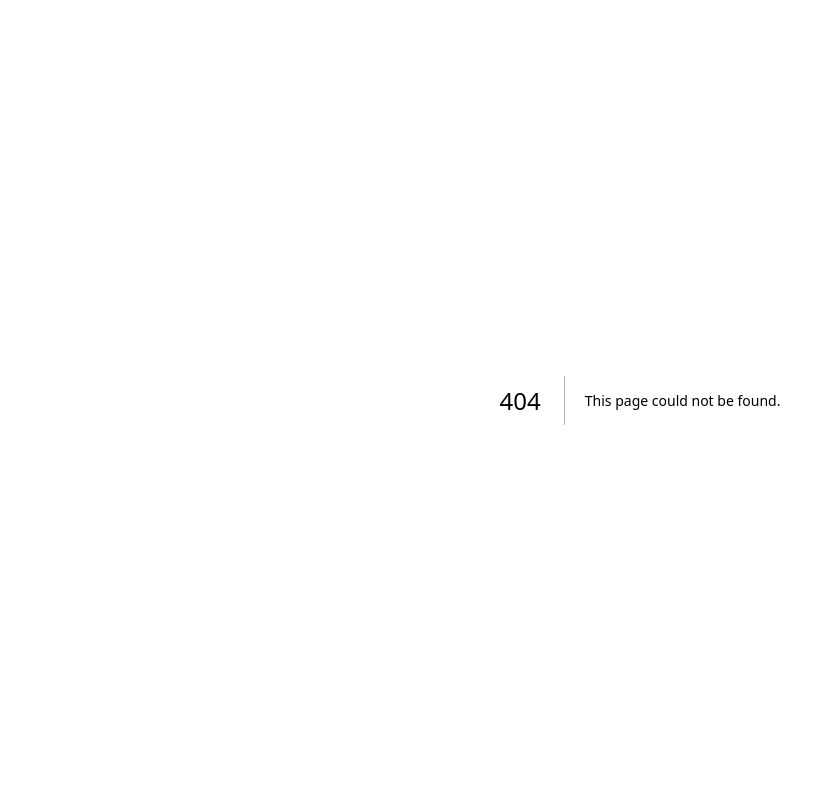
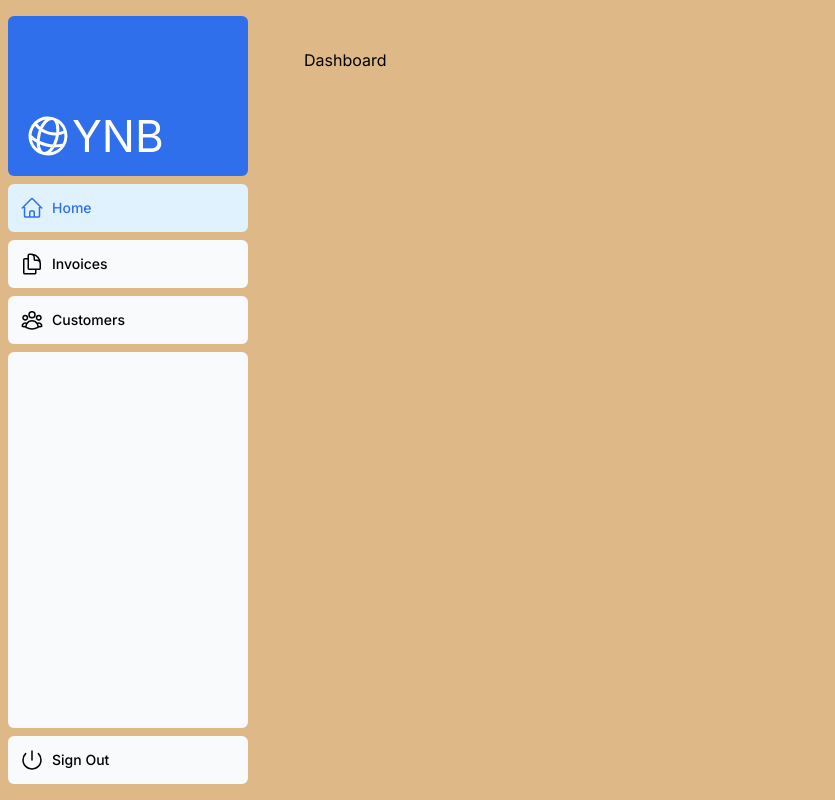
Before and after one commit to ChaimBaror/nextjs-dashboard, a Next.js app: page /dashboard in a window 1280 px wide. Before the commit this address had no page. Shown: the whole page, without its empty margins (0-835 px from the left). Built offline with nearby package versions, Linux system fonts and the light colour scheme.

Commit message:
first commit

```diff
--- /dev/null
+++ b/app/dashboard/layout.tsx
@@ -0,0 +1,12 @@
+import SideNav from '@/app/ui/dashboard/sidenav';
+
+export default function Layout({ children }: { children: React.ReactNode }) {
+  return (
+    <div className="flex h-screen flex-col md:flex-row md:overflow-hidden">
+      <div className="w-full flex-none md:w-64">
+        <SideNav />
+      </div>
+      <div className="flex-grow p-6 md:overflow-y-auto md:p-12">{children}</div>
+    </div>
+  );
+}
--- /dev/null
+++ b/app/dashboard/page.tsx
@@ -0,0 +1,3 @@
+export default function Dashboard() {
+    return <div>Dashboard</div>;
+}
--- a/app/layout.tsx
+++ b/app/layout.tsx
@@ -1,3 +1,6 @@
+import '@/app/ui/global.css';
+import { inter } from '@/app/ui/fonts';
+
 export default function RootLayout({
   children,
 }: {
@@ -5,7 +8,7 @@
 }) {
   return (
     <html lang="en">
-      <body>{children}</body>
+      <body className={`${inter.className} antialiased`}>{children}</body>
     </html>
   );
 }
--- a/app/page.tsx
+++ b/app/page.tsx
@@ -1,12 +1,13 @@
 import AcmeLogo from '@/app/ui/acme-logo';
 import { ArrowRightIcon } from '@heroicons/react/24/outline';
 import Link from 'next/link';
+import Image from 'next/image';
 
 export default function Page() {
   return (
     <main className="flex min-h-screen flex-col p-6">
       <div className="flex h-20 shrink-0 items-end rounded-lg bg-blue-500 p-4 md:h-52">
-        {/* <AcmeLogo /> */}
+        <AcmeLogo />
       </div>
       <div className="mt-4 flex grow flex-col gap-4 md:flex-row">
         <div className="flex flex-col justify-center gap-6 rounded-lg bg-gray-50 px-6 py-10 md:w-2/5 md:px-20">
@@ -26,6 +27,13 @@
         </div>
         <div className="flex items-center justify-center p-6 md:w-3/5 md:px-28 md:py-12">
           {/* Add Hero Images Here */}
+          <Image
+            src="/hero-desktop.png"
+            width={1000}
+            height={760}
+            className="hidden md:block"
+            alt="Screenshots of the dashboard project showing desktop version"
+          />
         </div>
       </div>
     </main>
--- a/app/ui/acme-logo.tsx
+++ b/app/ui/acme-logo.tsx
@@ -1,13 +1,13 @@
 import { GlobeAltIcon } from '@heroicons/react/24/outline';
-import { lusitana } from '@/app/ui/fonts';
+import { inter } from '@/app/ui/fonts';
 
 export default function AcmeLogo() {
   return (
     <div
-      className={`${lusitana.className} flex flex-row items-center leading-none text-white`}
+      className={`${inter.className} flex flex-row items-center leading-none text-white`}
     >
       <GlobeAltIcon className="h-12 w-12 rotate-[15deg]" />
-      <p className="text-[44px]">Acme</p>
+      <p className="text-[44px]">YNB</p>
     </div>
   );
 }
--- a/app/ui/dashboard/nav-links.tsx
+++ b/app/ui/dashboard/nav-links.tsx
@@ -1,8 +1,13 @@
+'use client';
+
 import {
   UserGroupIcon,
   HomeIcon,
   DocumentDuplicateIcon,
 } from '@heroicons/react/24/outline';
+import Link from 'next/link';
+import { usePathname } from 'next/navigation';
+import clsx from 'clsx';
 
 // Map of links to display in the side navigation.
 // Depending on the size of the application, this would be stored in a database.
@@ -17,19 +22,25 @@
 ];
 
 export default function NavLinks() {
+  const pathname = usePathname();
+
   return (
     <>
       {links.map((link) => {
         const LinkIcon = link.icon;
         return (
-          <a
+          <Link
             key={link.name}
             href={link.href}
-            className="flex h-[48px] grow items-center justify-center gap-2 rounded-md bg-gray-50 p-3 text-sm font-medium hover:bg-sky-100 hover:text-blue-600 md:flex-none md:justify-start md:p-2 md:px-3"
-          >
+            className={clsx(
+              'flex h-[48px] grow items-center justify-center gap-2 rounded-md bg-gray-50 p-3 text-sm font-medium hover:bg-sky-100 hover:text-blue-600 md:flex-none md:justify-start md:p-2 md:px-3',
+              {
+                'bg-sky-100 text-blue-600': pathname === link.href,
+              },
+            )}          >
             <LinkIcon className="w-6" />
             <p className="hidden md:block">{link.name}</p>
-          </a>
+          </Link>
         );
       })}
     </>
--- /dev/null
+++ b/app/ui/fonts.ts
@@ -0,0 +1,3 @@
+import { Inter } from 'next/font/google';
+
+export const inter = Inter({ subsets: ['latin'] });
--- a/app/ui/global.css
+++ b/app/ui/global.css
@@ -1,6 +1,11 @@
 @tailwind base;
 @tailwind components;
 @tailwind utilities;
+
+body {
+  background: burlywood;
+  color: #000000;
+}
 
 input[type='number'] {
   -moz-appearance: textfield;
```
Also changed, not shown: app/ui/home.module.css (added, +7 -0 lines).
